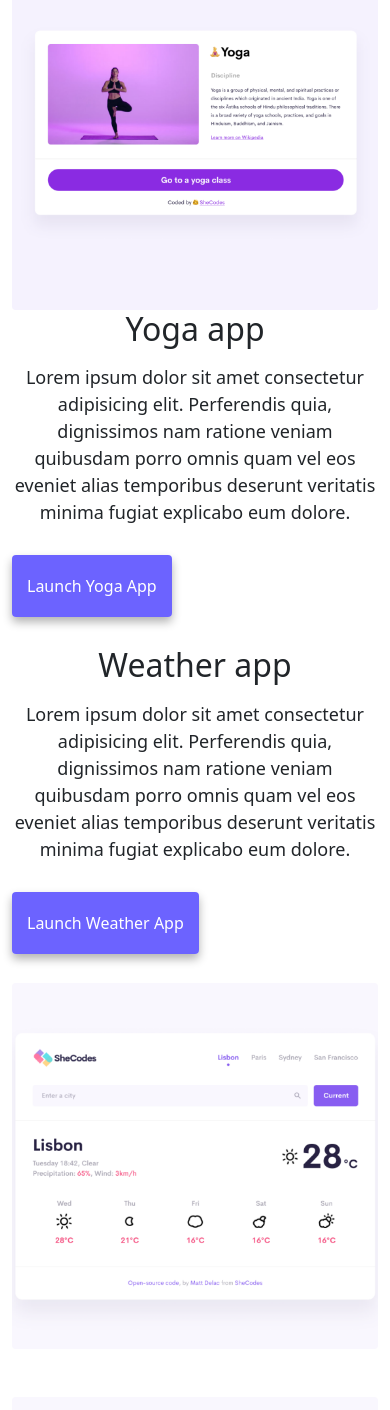
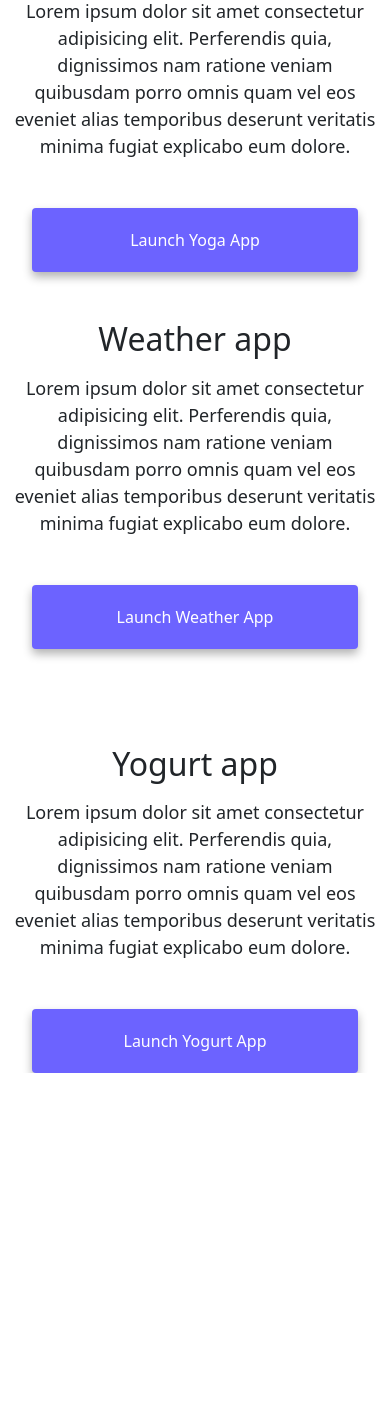
Before and after one commit to zanibao/portfolio, a website: page index.html in a window 390 px wide. Shown: the part 590-2000 px from the top of the page. After the commit the page ends 1663 px from the top, so only its background shows below. Drawn offline with nearby package versions, Linux system fonts and the light colour scheme.

Commit message:
Mobile-friendly

```diff
--- a/index.html
+++ b/index.html
@@ -92,7 +92,7 @@
         <div class="col-md-6">
           <img
             src="/images/yoga.png"
-            class="img-fluid rounded"
+            class="img-fluid rounded d-none d-sm-block"
             alt="Yoga project"
           />
         </div>
@@ -105,7 +105,7 @@
             explicabo eum dolore.
           </p>
           <div class="mt-5">
-            <a href="#" class="primary-link" title="Yoga project"
+            <a href="#" class="primary-link project-link" title="Yoga project"
               >Launch Yoga App</a
             >
           </div>
@@ -122,7 +122,7 @@
             explicabo eum dolore.
           </p>
           <div class="mb-5 mt-5">
-            <a href="#" class="primary-link" title="Weather project"
+            <a href="#" class="primary-link project-link" title="Weather project"
               >Launch Weather App</a
             >
           </div>
@@ -130,7 +130,7 @@
         <div class="col-md-6">
           <img
             src="/images/weather.png"
-            class="img-fluid rounded"
+            class="img-fluid rounded d-none d-sm-block"
             alt="Weather project"
           />
         </div>
@@ -140,7 +140,7 @@
         <div class="col-md-6">
           <img
             src="/images/yogurt.png"
-            class="img-fluid rounded"
+            class="img-fluid rounded d-none d-sm-block"
             alt="Yogurt project"
           />
         </div>
@@ -153,7 +153,7 @@
             explicabo eum dolore.
           </p>
           <div class="mt-5">
-            <a href="#" class="primary-link" title="Yogurt project"
+            <a href="#" class="primary-link project-link" title="Yogurt project"
               >Launch Yogurt App</a
             >
           </div>
```
Also changed, not shown: about.html (+3 -3 lines).
